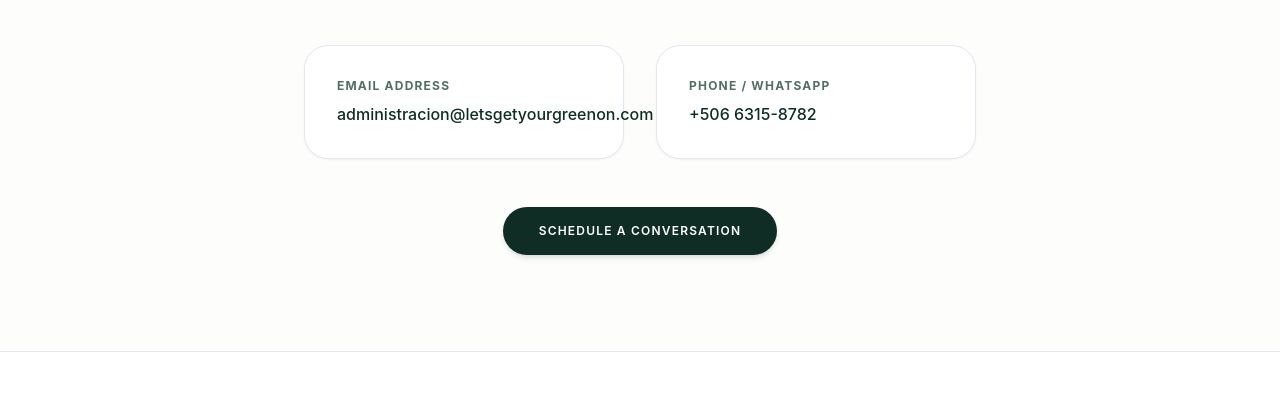
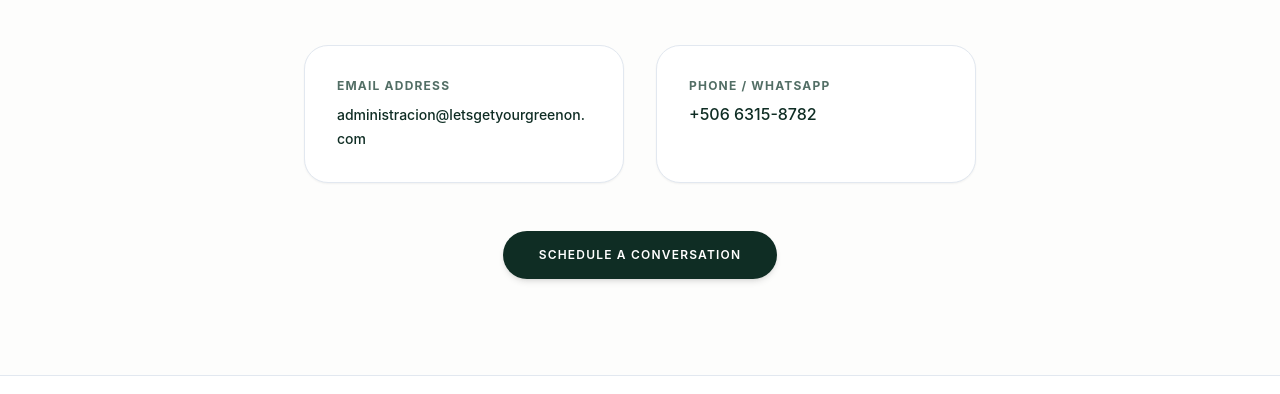
Before and after one commit to adrianalpizar98/GYGO, a plain HTML site: page contact.html in a window 1280 px wide. Shown: the part 388-782 px from the top of the page. Drawn offline with nearby package versions, Linux system fonts and the light colour scheme.

Commit message:
Update contact.html

```diff
--- a/contact.html
+++ b/contact.html
@@ -48,14 +48,15 @@
         <p class="text-slate-600 font-light text-base md:text-lg leading-relaxed mb-12 max-w-2xl mx-auto" data-i18n="contact_main_desc">We are based in Alajuela, Costa Rica. Get in touch directly or schedule a strategic session with our team.</p>
 
         <div class="grid grid-cols-1 md:grid-cols-2 gap-8 text-left max-w-2xl mx-auto mb-12">
-            <div class="bg-white p-8 border border-consulting-border rounded-3xl shadow-sm">
+            <div class="bg-white p-8 border border-consulting-border rounded-3xl shadow-sm overflow-hidden">
                 <span class="text-xs font-bold text-consulting-muted uppercase tracking-widest block mb-2" data-i18n="email_label">Email Address</span>
-                <a href="mailto:administracion@letsgetyourgreenon.com" class="text-consulting-dark font-medium hover:underline text-sm md:text-base">administracion@letsgetyourgreenon.com</a>
+                <a href="mailto:administracion@letsgetyourgreenon.com" class="text-consulting-dark font-medium hover:underline text-xs sm:text-sm break-all">administracion@letsgetyourgreenon.com</a>
             </div>
-            <div class="bg-white p-8 border border-consulting-border rounded-3xl shadow-sm">
+            <div class="bg-white p-8 border border-consulting-border rounded-3xl shadow-sm overflow-hidden">
                 <span class="text-xs font-bold text-consulting-muted uppercase tracking-widest block mb-2" data-i18n="phone_label">Phone / WhatsApp</span>
                 <a href="https://wa.me/50663158782" target="_blank" rel="noopener" class="text-consulting-dark font-medium hover:underline text-sm md:text-base">+506 6315-8782</a>
             </div>
+        </div>
         </div>
 
         <a href="https://cal.com/tu-usuario/reunion-estrategica" target="_blank" rel="noopener" class="inline-block bg-consulting-dark text-white text-xs uppercase tracking-widest font-semibold px-9 py-4 rounded-full hover:bg-consulting-muted transition shadow-md" data-i18n="nav_cta">
```
